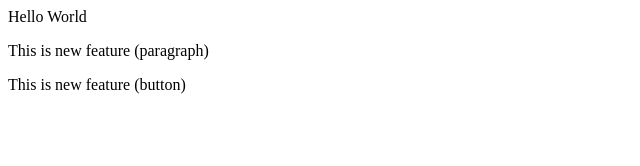
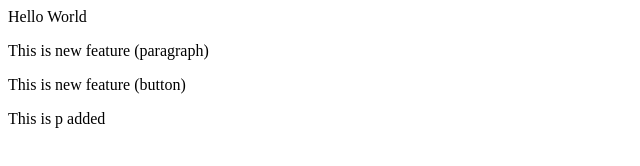
Before and after one commit to NarayanPote/demo, a plain HTML site: page index.html in a window 1280 px wide. Shown: the whole page, without its empty margins (0-640 px from the left). Drawn offline with Linux system fonts and the light colour scheme.

Commit message:
New p added

```diff
--- a/index.html
+++ b/index.html
@@ -1,3 +1,4 @@
 <p>Hello World</p>
 <p>This is new feature (paragraph)</p>
 <p>This is new feature (button)</p>
+<p>This is p added</p>
```
